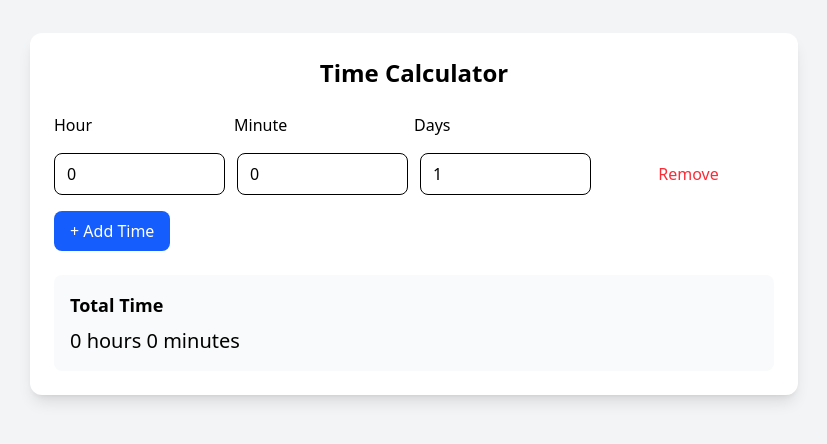
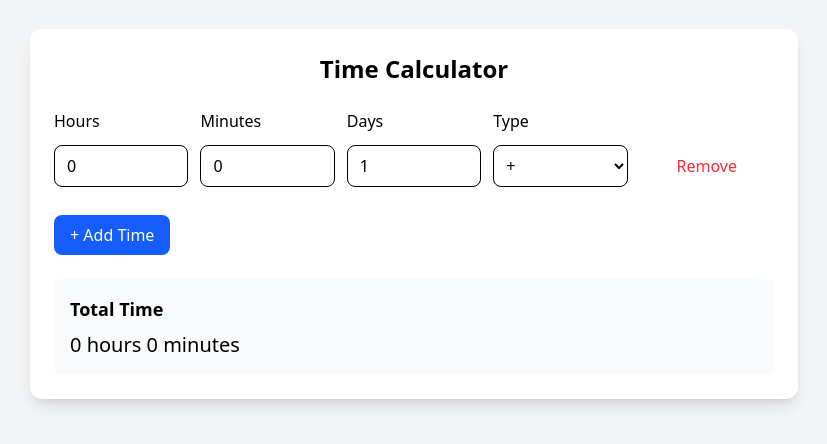
Before and after one commit to jilsonjoy98/time_cal, a React (Vite) app: page / in a window 1280 px wide. Shown: the part 186-630 px from the top of the page, without its empty margins (226-1053 px from the left). Built offline with nearby package versions, Linux system fonts and the light colour scheme.

Commit message:
added minus to time calculator

```diff
--- a/src/App.jsx
+++ b/src/App.jsx
@@ -2,16 +2,18 @@ import React, { useState } from "react";
 import { Analytics } from "@vercel/analytics/react";
 
 function App() {
-  const [entries, setEntries] = useState([{ hours: 0, minutes: 0, days: 1 }]);
+  const [entries, setEntries] = useState([
+    { hours: 0, minutes: 0, days: 1, type: "add" },
+  ]);
 
   const handleChange = (index, field, value) => {
     const updated = [...entries];
-    updated[index][field] = Number(value);
+    updated[index][field] = field === "type" ? value : Number(value);
     setEntries(updated);
   };
 
   const addRow = () => {
-    setEntries([...entries, { hours: 0, minutes: 0, days: 1 }]);
+    setEntries([...entries, { hours: 0, minutes: 0, days: 1, type: "add" }]);
   };
 
   const removeRow = (index) => {
@@ -21,13 +23,15 @@ function App() {
   const getTotalMinutes = () => {
     return entries.reduce((total, item) => {
       const minutesPerDay = item.hours * 60 + item.minutes;
-      return total + minutesPerDay * item.days;
+      const rowTotal = minutesPerDay * item.days;
+
+      return item.type === "minus" ? total - rowTotal : total + rowTotal;
     }, 0);
   };
 
-  const totalMinutes = getTotalMinutes();
-  const totalHours = Math.floor(totalMinutes / 60);
-  const remainingMinutes = totalMinutes % 60;
+  const safeMinutes = Math.max(0, getTotalMinutes());
+  const totalHours = Math.floor(safeMinutes / 60);
+  const remainingMinutes = safeMinutes % 60;
 
   return (
     <>
@@ -38,59 +42,60 @@ function App() {
             Time Calculator
           </h1>
 
-          <div className="space-y-4">
-            <div className="grid grid-cols-4">
-              <div>
-                <p>Hour</p>
+          <div className="grid grid-cols-5 gap-3 mb-3 font-medium">
+            <p>Hours</p>
+            <p>Minutes</p>
+            <p>Days</p>
+            <p>Type</p>
+            <p></p>
           </div>
-              <div>
-                <p>Minute </p>
-              </div>
-              <div>
-                <p>Days</p>
-              </div>
-            </div>
+
           {entries.map((item, index) => (
-              <div key={index} className="grid grid-cols-4 gap-3 items-center">
+            <div
+              key={index}
+              className="grid grid-cols-5 gap-3 items-center mb-3"
+            >
               <input
                 type="number"
-                  placeholder="Hours"
+                min={0}
                 value={item.hours}
                 onChange={(e) => handleChange(index, "hours", e.target.value)}
-                  className="border rounded-lg px-3 py-2 "
-                  min={0}
-                  maxLength={2}
+                className="border rounded-lg px-3 py-2"
               />
 
               <input
                 type="number"
-                  placeholder="Minutes"
+                min={0}
                 value={item.minutes}
-                  onChange={(e) =>
-                    handleChange(index, "minutes", e.target.value)
-                  }
+                onChange={(e) => handleChange(index, "minutes", e.target.value)}
                 className="border rounded-lg px-3 py-2"
-                  min={0}
               />
 
               <input
                 type="number"
-                  placeholder="Days"
+                min={1}
                 value={item.days}
                 onChange={(e) => handleChange(index, "days", e.target.value)}
                 className="border rounded-lg px-3 py-2"
-                  min={1}
               />
+
+              <select
+                value={item.type}
+                onChange={(e) => handleChange(index, "type", e.target.value)}
+                className="border rounded-lg px-2 py-2"
+              >
+                <option value="add">+</option>
+                <option value="minus">−</option>
+              </select>
 
               <button
                 onClick={() => removeRow(index)}
-                  className="text-red-500 font-medium hover:underline"
+                className="text-red-500 hover:underline"
               >
                 Remove
               </button>
             </div>
           ))}
-          </div>
 
           <button
             onClick={addRow}
```
Lines whose indentation alone changed are shown as unchanged.
